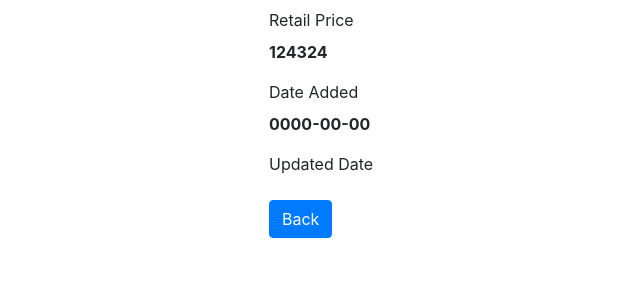
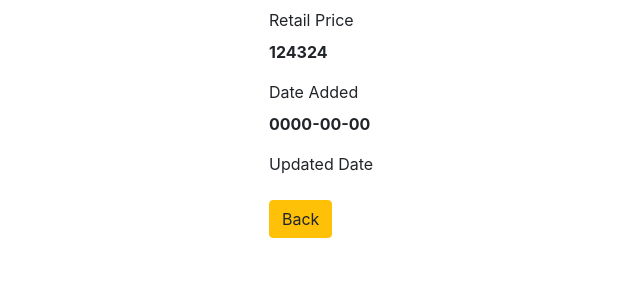
Before and after one commit to Marjon143/judilla-pdo-crud, a PHP site: page /public/read.php?id=1 in a window 1280 px wide. Shown: the part 248-548 px from the top of the page, without its empty margins (86-726 px from the left). Run offline with PHP 8.4, Linux system fonts and the light colour scheme; a user stored in the database is signed in; data comes from the database, SQL or seed files in the repository.

Commit message:
revise read.php code

```diff
--- a/public/read.php
+++ b/public/read.php
@@ -88,7 +88,7 @@ if(isset($_GET["id"]) && !empty(trim($_GET["id"]))){
                         <label>Updated Date</label>
                         <p><b><?php echo htmlspecialchars($productUpdatedDate); ?></b></p>
                     </div>
-                    <p><a href="./public/welcome.php" class="btn btn-primary">Back</a></p>
+                    <p><a href="../public/welcome.php" class="btn btn-warning">Back</a></p>
                 </div>
             </div>
         </div>
```
